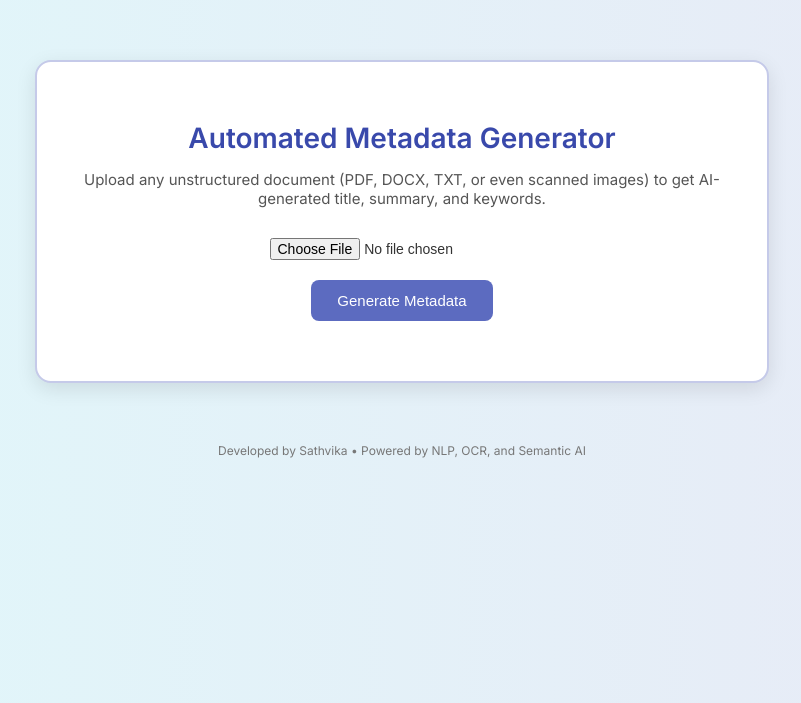
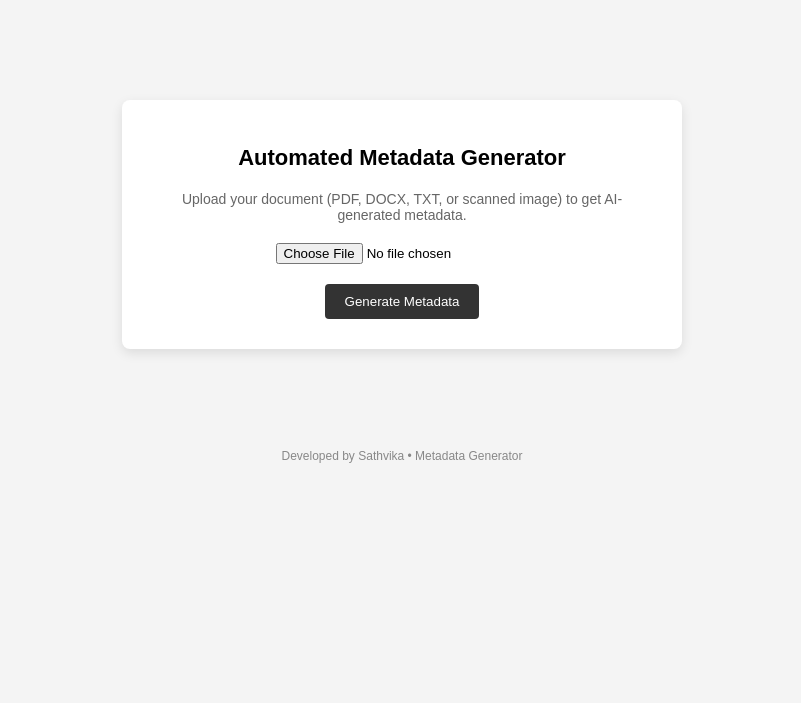
Before and after one commit to sathvikaem27/metadata_generator, a Flask app: page / in a window 1280 px wide. Shown: the top 703 px of the page, without its empty margins (238-1039 px from the left). Run offline with Flask 3, Linux system fonts and the light colour scheme.

Commit message:
Final version with OCR

```diff
--- a/templates/index.html
+++ b/templates/index.html
@@ -3,38 +3,34 @@
 <head>
     <meta charset="UTF-8">
     <title>Automated Metadata Generator</title>
-    <link href="https://fonts.googleapis.com/css2?family=Inter:wght@400;600&display=swap" rel="stylesheet">
     <style>
         body {
-            font-family: 'Inter', sans-serif;
-            background: linear-gradient(to right, #e0f7fa, #e8eaf6);
+            font-family: Arial, sans-serif;
+            background-color: #f4f4f4;
             margin: 0;
             padding: 0;
-            color: #333;
         }
 
         .container {
-            max-width: 650px;
-            margin: 60px auto;
+            width: 500px;
+            margin: 100px auto;
             background: #fff;
-            padding: 40px;
-            border-radius: 16px;
-            box-shadow: 0 6px 20px rgba(0, 0, 0, 0.1);
-            border: 2px solid #c5cae9;
+            padding: 30px;
+            border-radius: 8px;
+            box-shadow: 0 4px 12px rgba(0, 0, 0, 0.1);
         }
 
         h1 {
             text-align: center;
-            color: #3949ab;
-            font-size: 28px;
-            margin-bottom: 10px;
+            margin-bottom: 20px;
+            font-size: 22px;
         }
 
         p.description {
             text-align: center;
-            font-size: 15px;
-            color: #555;
-            margin-bottom: 30px;
+            font-size: 14px;
+            color: #666;
+            margin-bottom: 20px;
         }
 
         form {
@@ -42,38 +38,28 @@
         }
 
         input[type="file"] {
-            margin: 20px auto;
             display: block;
-            font-size: 14px;
+            margin: 10px auto 20px auto;
         }
 
         button {
-            background-color: #5c6bc0;
-            color: white;
+            padding: 10px 20px;
+            background-color: #333;
+            color: #fff;
             border: none;
-            padding: 12px 26px;
-            font-size: 15px;
-            border-radius: 8px;
+            border-radius: 4px;
             cursor: pointer;
-            transition: background 0.2s ease;
         }
 
         button:hover {
-            background-color: #3f51b5;
-        }
-
-        .note {
-            margin-top: 20px;
-            font-size: 13px;
-            color: #444;
-            text-align: center;
+            background-color: #555;
         }
 
         footer {
-            margin-top: 60px;
+            text-align: center;
+            margin-top: 50px;
             font-size: 12px;
-            text-align: center;
-            color: #777;
+            color: #888;
         }
     </style>
 </head>
@@ -81,21 +67,17 @@
     <div class="container">
         <h1>Automated Metadata Generator</h1>
         <p class="description">
-            Upload any unstructured document (PDF, DOCX, TXT, or even scanned images) to get AI-generated title, summary, and keywords.
+            Upload your document (PDF, DOCX, TXT, or scanned image) to get AI-generated metadata.
         </p>
 
-        <form method="post" enctype="multipart/form-data">
+        <form method="post" enctype="multipart/form-data" action="/">
             <input type="file" name="file" accept=".pdf,.docx,.txt,.jpg,.jpeg,.png" required>
             <button type="submit">Generate Metadata</button>
         </form>
-
-        <div class="note">
-
-        </div>
     </div>
 
     <footer>
-        Developed by Sathvika  • Powered by NLP, OCR, and Semantic AI
+        Developed by Sathvika • Metadata Generator
     </footer>
 </body>
 </html>
--- a/utils.py
+++ b/utils.py
@@ -3,6 +3,8 @@ import os
 import fitz  # PyMuPDF
 import docx
 import pytesseract
+pytesseract.pytesseract.tesseract_cmd = r"C:\Program Files\Tesseract-OCR\tesseract.exe"
+
 from PIL import Image
 import nltk
 from transformers import pipeline
@@ -65,7 +67,7 @@ def extract_text(file_path):
                         text_list.append(page_text)
                     else:
                         # 🧠 OCR fallback if no extractable text
-                        pix = page.get_pixmap(dpi=300)
+                        pix = page.get_pixmap(matrix=fitz.Matrix(3, 3))
                         img = Image.frombytes("RGB", [pix.width, pix.height], pix.samples)
                         ocr_text = pytesseract.image_to_string(img)
                         text_list.append(ocr_text)
```
Also changed, not shown: requirements.txt (added, +12 -0 lines).
